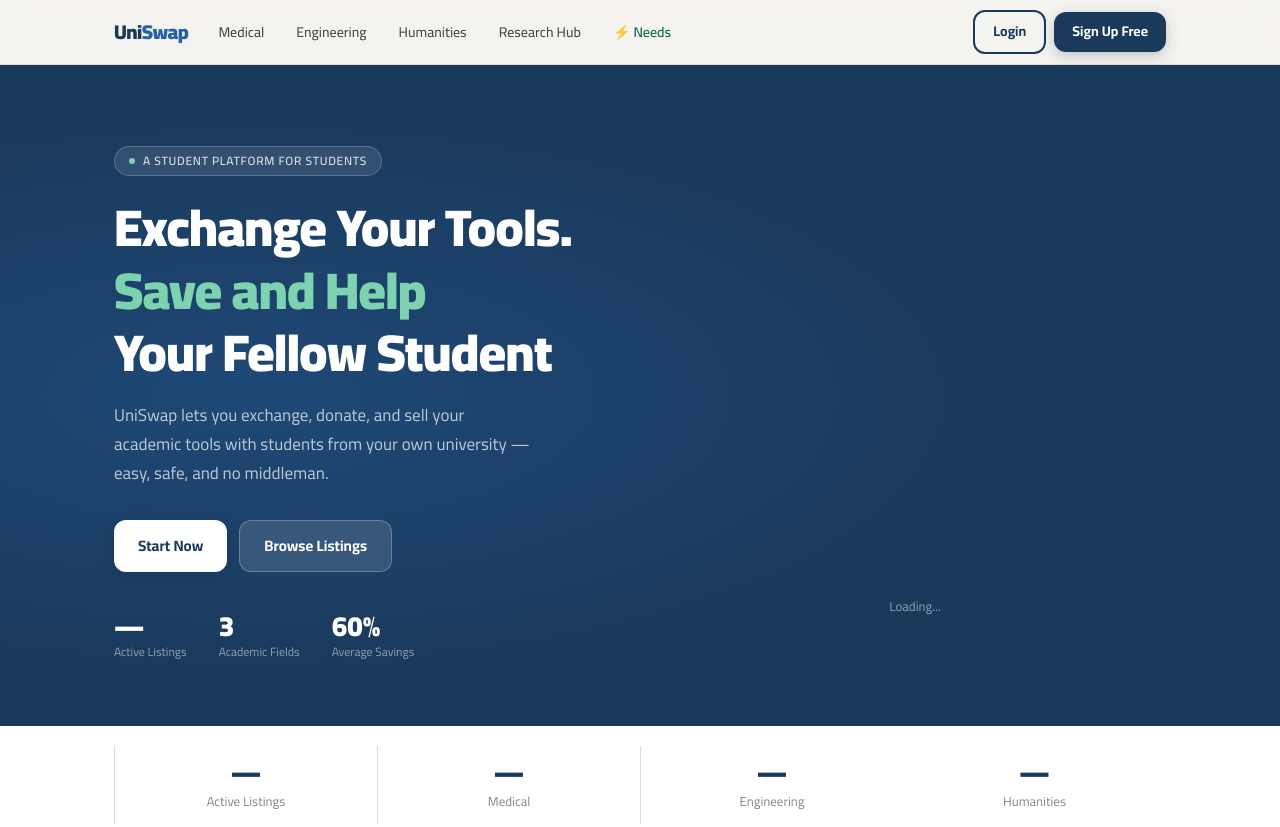
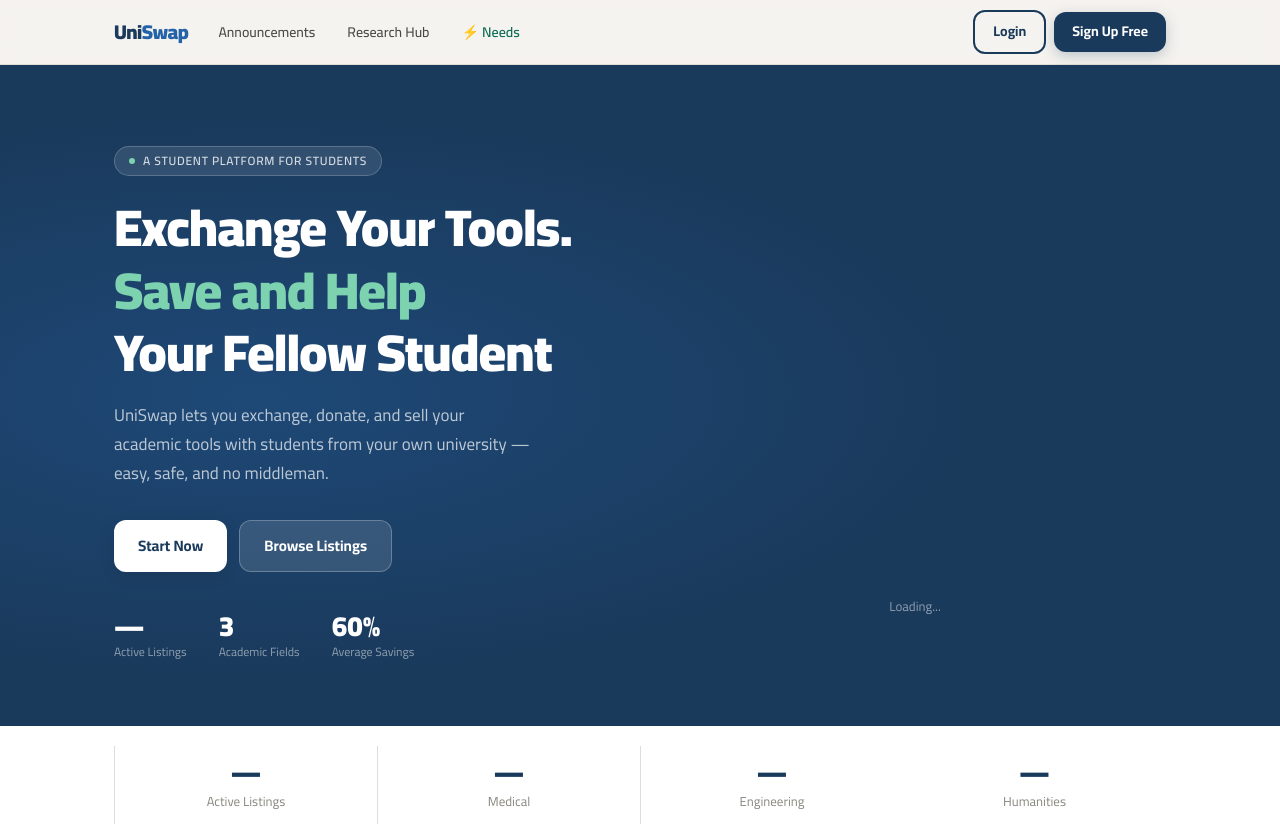
Before and after one commit to UniSwap-2026/UniSwap, a plain HTML site: page index.html in a window 1280 px wide. Shown: the top 827 px of the page. Drawn offline with Linux system fonts and the light colour scheme; a script that the page names is missing.

Commit message:
Update index.html

```diff
--- a/index.html
+++ b/index.html
@@ -16,9 +16,7 @@
     <div class="navbar-inner">
       <a href="index.html" class="logo">Uni<span>Swap</span></a>
       <ul class="nav-links">
-        <li><a href="listings.html?domain=medical">Medical</a></li>
-        <li><a href="listings.html?domain=eng">Engineering</a></li>
-        <li><a href="listings.html?domain=arts">Humanities</a></li>
+        <li><a href="listings.html">Announcements</a></li>
         <li><a href="research-hub.html">Research Hub</a></li>
         <li><a href="needs-board.html" class="needs-link">⚡ Needs</a></li>
       </ul>
```
